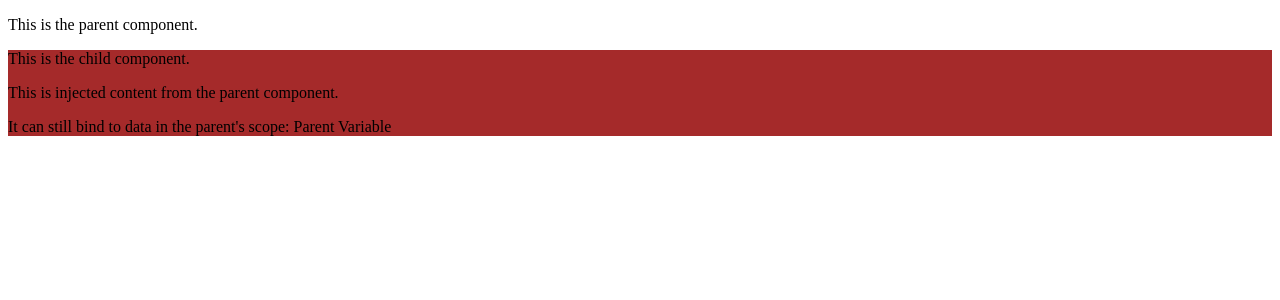
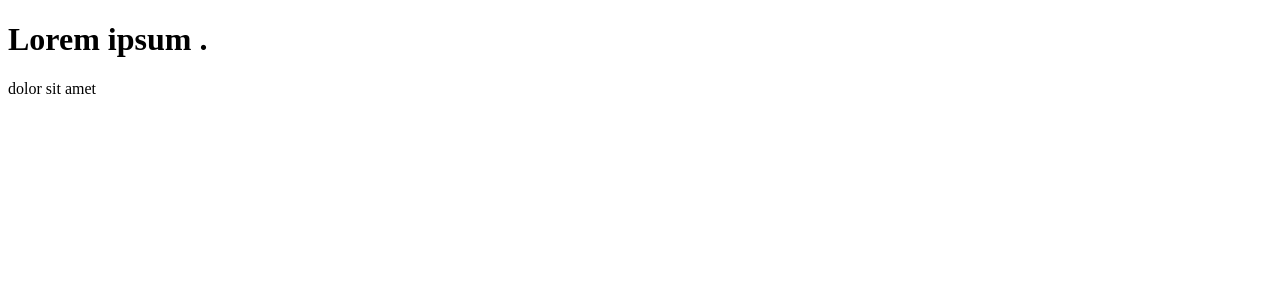
Before and after one commit to AppServiceProvider/vue, a Vue app: page / in a window 1280 px wide. Shown: the top 300 px of the page. Built offline with nearby package versions, Linux system fonts and the light colour scheme.

Commit message:
Named Slots

```diff
--- a/src/App.vue
+++ b/src/App.vue
@@ -1,11 +1,13 @@
 <template>
-  <div>
-    <p>This is the parent component.</p>
-    <ChildComponent>
-      <p>This is injected content from the parent component.</p>
-      <p>It can still bind to data in the parent's scope: {{myVariable}}</p>
-    </ChildComponent>
-  </div>
+  <ChildComponent>
+    <template v-slot:header>
+      <h1>Lorem ipsum .</h1>
+    </template>
+    <template v-slot:footer>
+      <span>dolor sit amet</span>
+    </template>
+    <p>aaaaaa</p>
+  </ChildComponent>
 </template>
 <script>
 import ChildComponent from "./components/ChildComponent.vue";
@@ -16,7 +18,7 @@ export default {
   },
   data() {
     return {
-      myVariable: `Parent Variable`
+      myVariable: `Parent Variable`,
     };
   },
 };
--- a/src/components/ChildComponent.vue
+++ b/src/components/ChildComponent.vue
@@ -1,7 +1,7 @@
 <template>
-  <div style="background-color: brown;">
-    <p>This is the child component.</p>
-    <slot></slot>
+  <div id="card-content">
+          <slot name="header"></slot>
+          <slot name="footer"></slot>
   </div>
 </template>
 <script>
```
